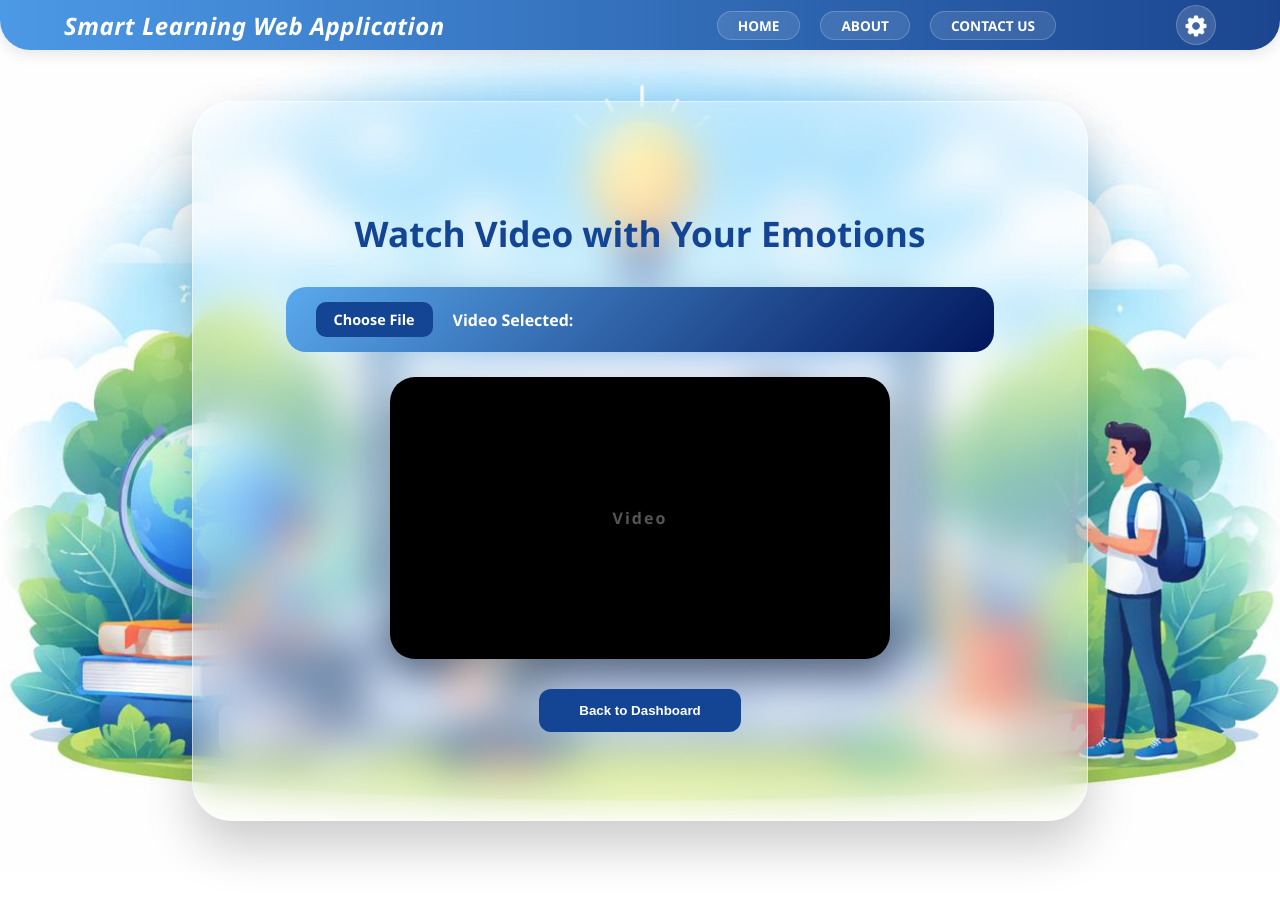
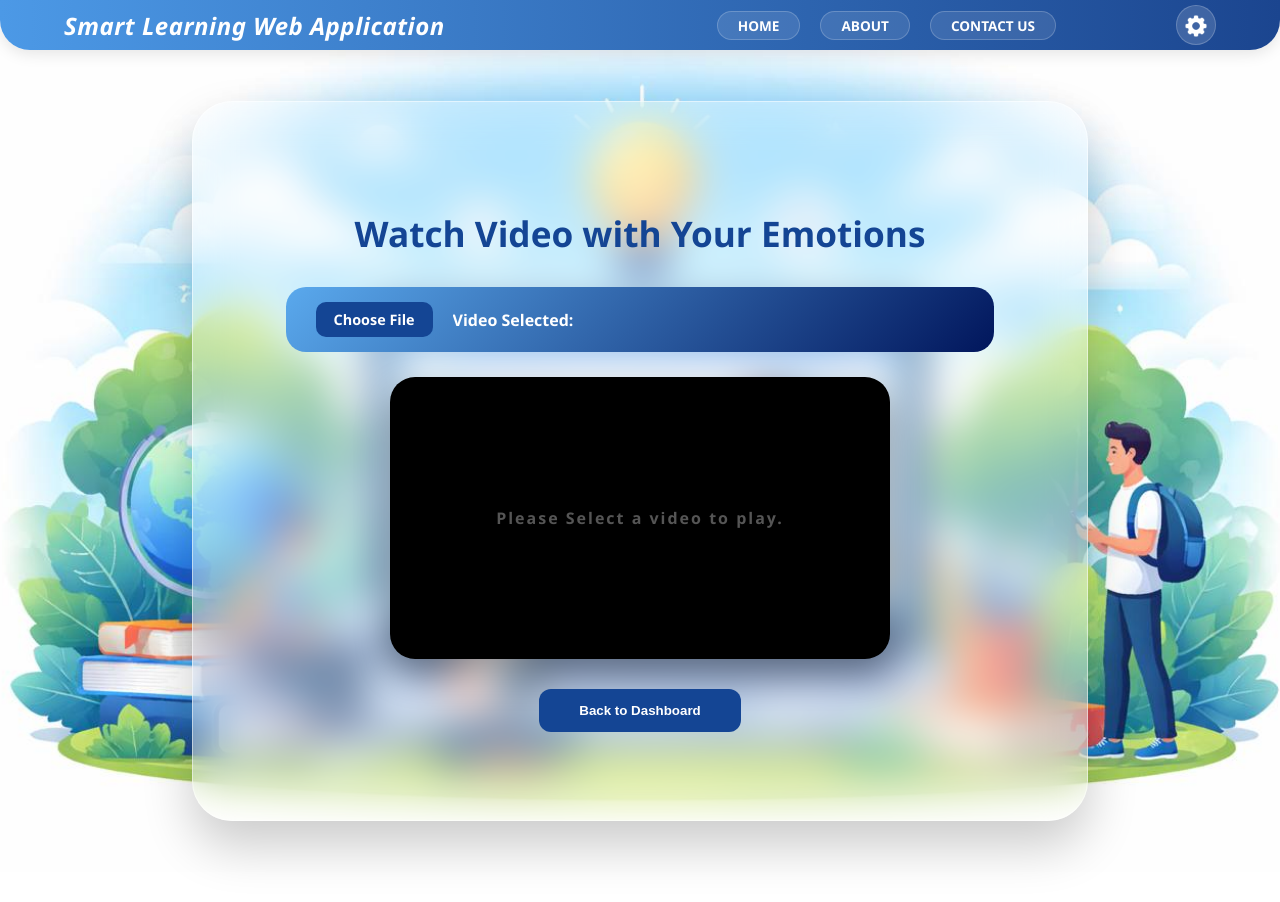
Before and after one commit to KeshaCodeolima/smart-learning-web-app-frontend, a React (Create React App) app: page /video in a window 1280 px wide. Shown: the top 902 px of the page. Built offline with nearby package versions, Linux system fonts and the light colour scheme.

Commit message:
(emotion-detection): Add the code to get the adding video to video box in the dashboard.

```diff
--- a/src/Components/Dashboard/dashboardvideo/dashboardviode.jsx
+++ b/src/Components/Dashboard/dashboardvideo/dashboardviode.jsx
@@ -3,11 +3,15 @@ import './dashboardvideo.css';
 import { Link } from 'react-router-dom'
 
 function Dashboardviode() {
-  const [filename, setFilename]= useState('');
+  const [filename, setFilename] = useState('');
+  const [videoSrc, setVideoSrc] = useState(null);
 
-  const handlefile = (e)=>{
-    if(e.target.files.length > 0 ){
-      setFilename(e.target.files[0].name);
+  const handlefile = (e) => {
+    if (e.target.files.length > 0) {
+      const file = e.target.files[0];
+      setFilename(file.name);
+      const url = URL.createObjectURL(file);
+      setVideoSrc(url);
     }
   };
 
@@ -21,7 +25,15 @@ function Dashboardviode() {
             <span>Video Selected: {filename} </span>
           </div>
           <div className="videoinput">
-            <span>Video</span>
+            {videoSrc ? (
+              <video key={videoSrc} width="100%" controls autoPlay>
+                <source src={videoSrc} type="video/mp4" />
+              </video>
+            ) : (
+              <div className="video-placeholder">
+                <span> Please Select a video to play. </span>
+              </div>
+            )}
           </div>
           <div className="videobtn">
             <Link to={'/dashboard'}><button>Back to Dashboard</button></Link>
```
